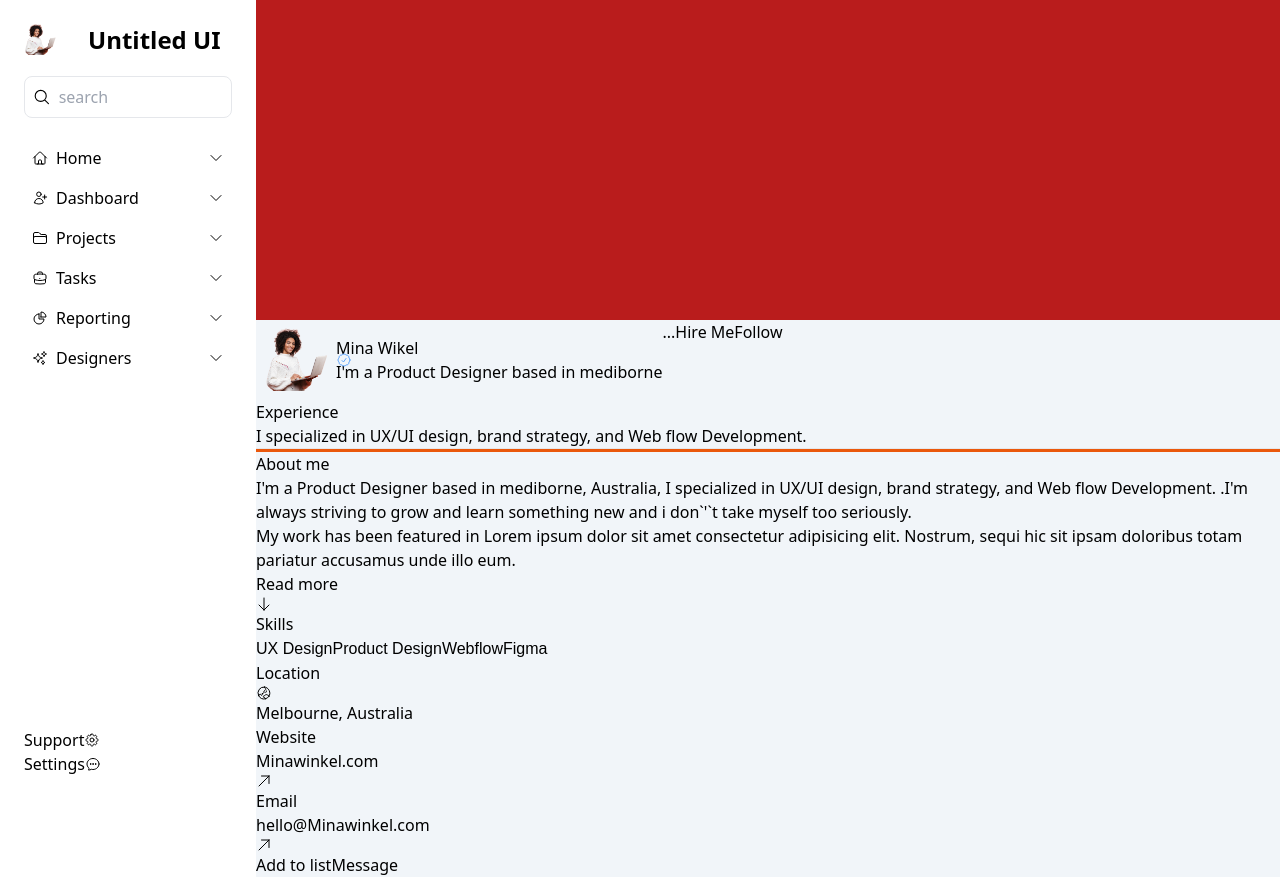
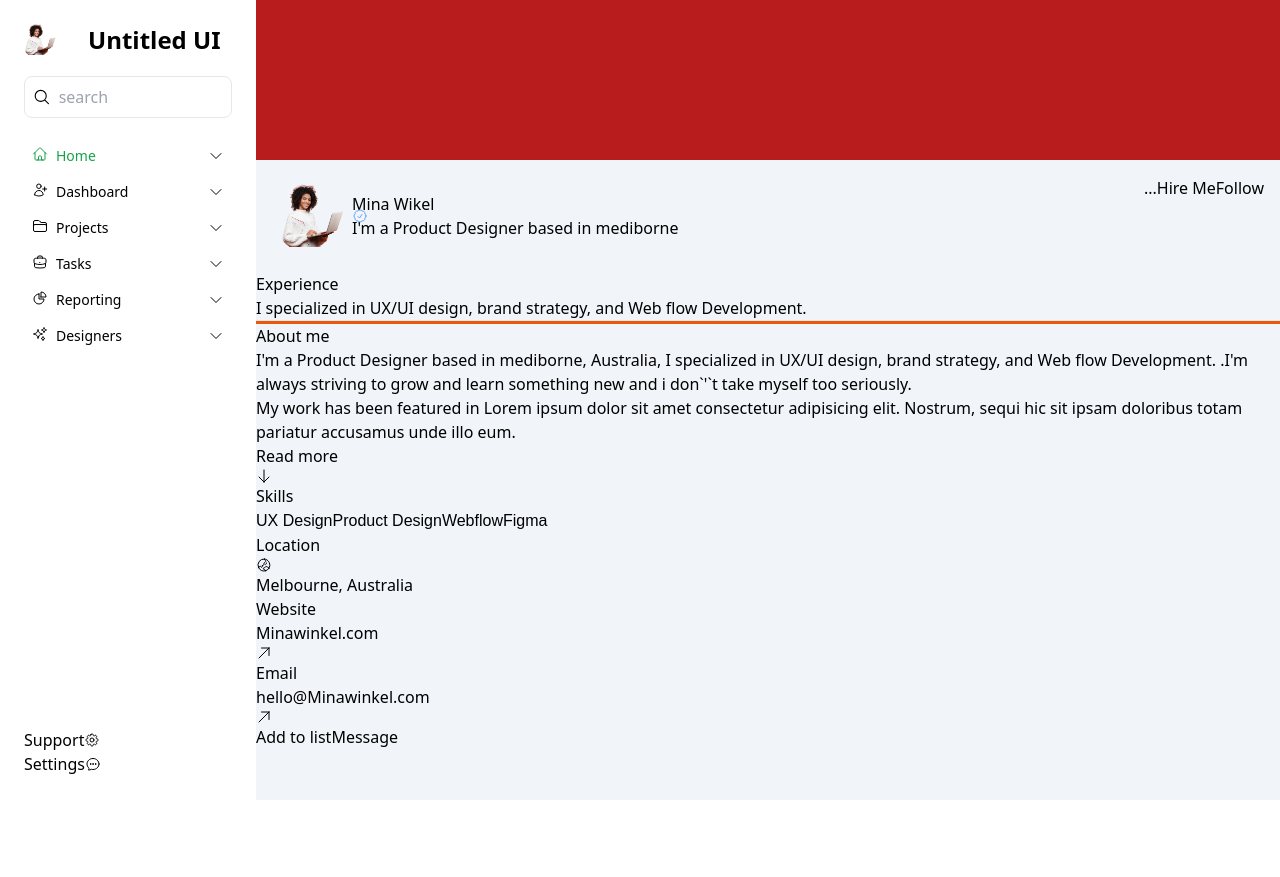
Before and after one commit to Ilesanmi-Erioluwa-Victor/user-profile-nextjs, a Next.js app: page / in a window 1280 px wide. After the commit the page ends 800 px from the top, so only its background shows below. Built offline with nearby package versions, Linux system fonts and the light colour scheme; a web font is replaced by a local one.

Commit message:
Resumed today

```diff
--- a/src/components/Content/Header.tsx
+++ b/src/components/Content/Header.tsx
@@ -15,7 +15,7 @@ const Header = (): JSX.Element => {
           className='h-10'
         />
       </figure> */}
-      <div className="bg-red-700 h-[20rem] w-full"></div>
+      <div className="bg-red-700 h-[10rem] w-full"></div>
       <User />
       <Experience />
     </div>
--- a/src/components/Content/User.tsx
+++ b/src/components/Content/User.tsx
@@ -5,17 +5,17 @@ import { CheckBadgeIcon } from '@heroicons/react/24/outline';
 
 const User = () => {
   return (
-    <section className='flex'>
-      <div className='flex items-center relative'>
-        <figure className='w-20 h-20 rounded-[50%] object-cover object-center p-2'>
+    <section className="flex justify-between p-4">
+      <div className="flex items-center relative ">
+        <figure className="w-20 h-20 rounded-[50%] object-cover object-center p-2">
           <Image
             src={logo}
-            alt={'user'}
+            alt={"user"}
           />
         </figure>
-        <span className='absolute text-blue-400 left-[5rem]'>
-          {' '}
-          <CheckBadgeIcon className='w-4 h-4 ' />
+        <span className="absolute text-blue-400 left-[5rem]">
+          {" "}
+          <CheckBadgeIcon className="w-4 h-4 " />
         </span>
 
         <div>
--- a/src/components/SideMenu.tsx
+++ b/src/components/SideMenu.tsx
@@ -195,10 +195,12 @@ const MenuItem: Menu[] = [
 ];
 
 const SideMenu = (): JSX.Element => {
+  const router = useRouter();
+
   const handleMenuClick = (item: Menu, index: number) => {
-    header.map((item) => (item.active = false));
-    if (router.pathname === item.link) {
-      header[index].active = true;
+    MenuItem.map((item) => (item.isActive = false));
+    if (router.pathname === item.sublinks.link) {
+      MenuItem[index].isActive = true;
     }
   };
 
@@ -233,8 +235,13 @@ const SideMenu = (): JSX.Element => {
                 className="flex"
               >
                 <li className="block w-full relative">
-                  <div className="flex justify-between items-center cursor-pointer hover:shadow-sm p-2 shadow-slate-50">
-                    <div className="flex items-center gap-2">
+                  <div className="flex justify-between items-center cursor-pointer p-2">
+                    <div
+                      className={`text-sm gap-2 flex capitalize cursor-pointer hover:text-primary_green  hover:underline-offset-4 ${
+                        link.isActive &&
+                        "text-green-600"
+                      }`}
+                    >
                       <span className="w-4 h-4">{link.icon}</span>
                       <span className="">{link.name}</span>
                     </div>
```
